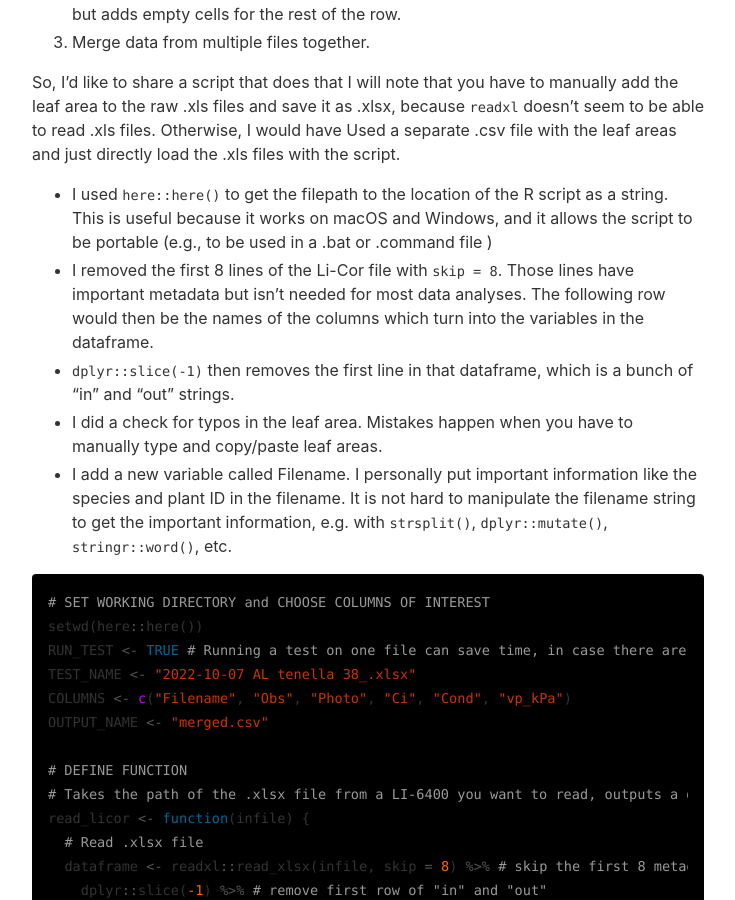
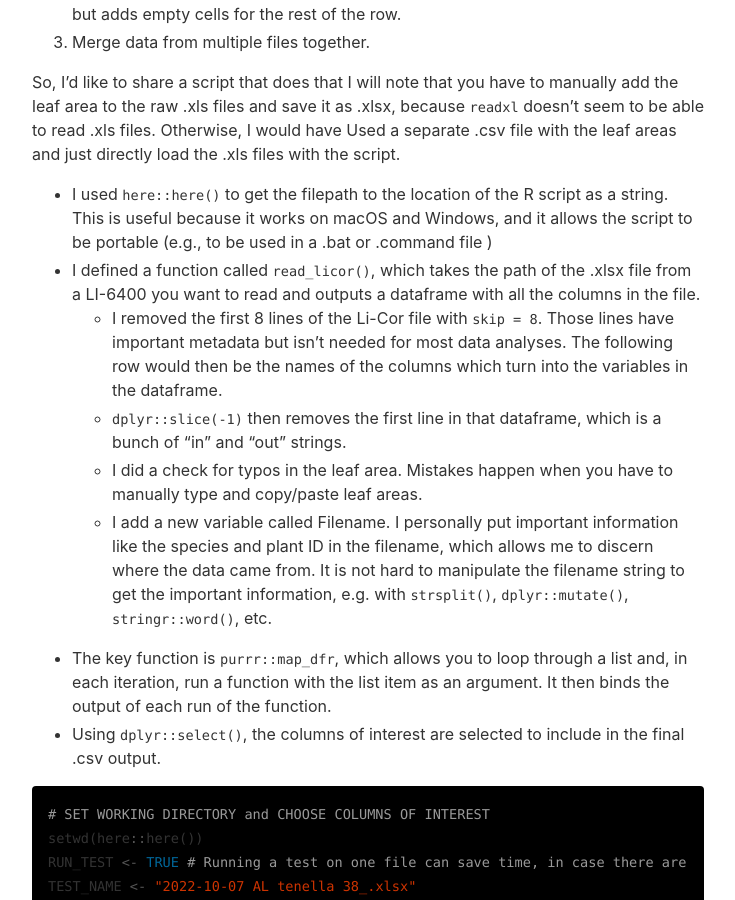
Before and after one commit to leungarthur/leungarthur.github.io-old, a Jekyll site: the page built from _posts/2023-03-04-licor-script.md, in a window 1280 px wide and 900 px high, scrolled down 455 px. Shown: the whole window, without its empty margins (272-1007 px from the left). Built offline with Jekyll 4.4.1, drawn with Linux system fonts in a browser that asks for light colours.

Commit message:
Update 2023-03-04-licor-script.md

```diff
--- a/_posts/2023-03-04-licor-script.md
+++ b/_posts/2023-03-04-licor-script.md
@@ -13,10 +13,13 @@ It was time-consuming for me to do the following in Excel:
 So, I'd like to share a script that does that I will note that you have to manually add the leaf area to the raw .xls files and save it as .xlsx, because `readxl` doesn't seem to be able to read .xls files. Otherwise, I would have Used a separate .csv file with the leaf areas and just directly load the .xls files with the script.
 
 - I used `here::here()` to get the filepath to the location of the R script as a string. This is useful because it works on macOS and Windows, and it allows the script to be portable (e.g., to be used in a .bat or .command file )
-- I removed the first 8 lines of the Li-Cor file with `skip = 8`. Those lines have important metadata but isn't needed for most data analyses. The following row would then be the names of the columns which turn into the variables in the dataframe.
-- `dplyr::slice(-1)` then removes the first line in that dataframe, which is a bunch of "in" and "out" strings.
-- I did a check for typos in the leaf area. Mistakes happen when you have to manually type and copy/paste leaf areas.
-- I add a new variable called Filename. I personally put important information like the species and plant ID in the filename. It is not hard to manipulate the filename string to get the important information, e.g. with `strsplit()`, `dplyr::mutate()`, `stringr::word()`, etc.
+- I defined a function called `read_licor()`, which takes the path of the .xlsx file from a LI-6400 you want to read and outputs a dataframe with all the columns in the file.
+  - I removed the first 8 lines of the Li-Cor file with `skip = 8`. Those lines have important metadata but isn't needed for most data analyses. The following row would then be the names of the columns which turn into the variables in the dataframe.
+  - `dplyr::slice(-1)` then removes the first line in that dataframe, which is a bunch of "in" and "out" strings.
+  - I did a check for typos in the leaf area. Mistakes happen when you have to manually type and copy/paste leaf areas.
+  - I add a new variable called Filename. I personally put important information like the species and plant ID in the filename, which allows me to discern where the data came from. It is not hard to manipulate the filename string to get the important information, e.g. with `strsplit()`, `dplyr::mutate()`, `stringr::word()`, etc.
+- The key function is `purrr::map_dfr`, which allows you to loop through a list and, in each iteration, run a function with the list item as an argument. It then binds the output of each run of the function.
+- Using `dplyr::select()`, the columns of interest are selected to include in the final .csv output.
 
 {% highlight R %}
 
@@ -62,5 +65,4 @@ write.csv(merged,
           paste(getwd(), OUTPUT_NAME, sep = "/"),
           row.names = FALSE)
 
-
 {% endhighlight %}
```
